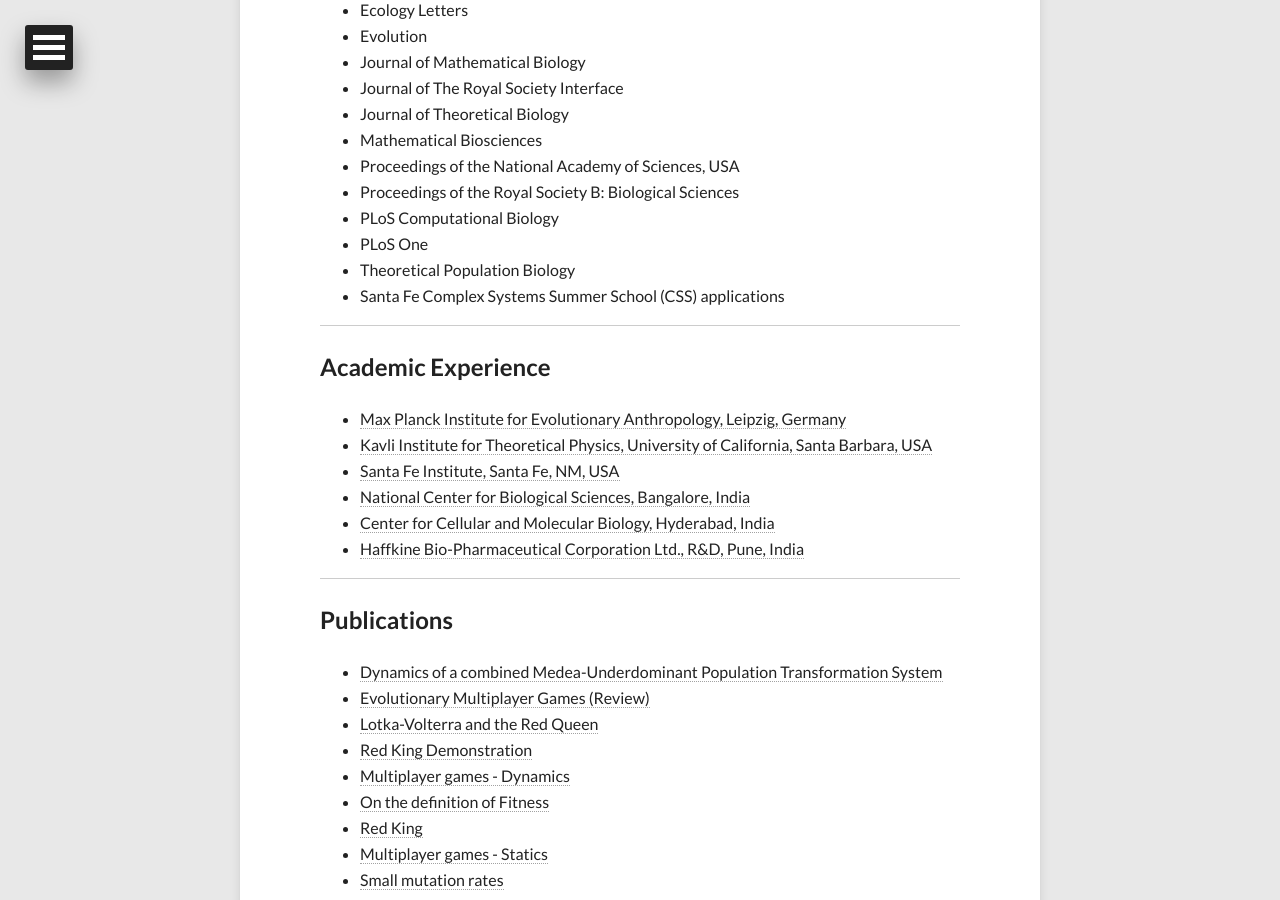
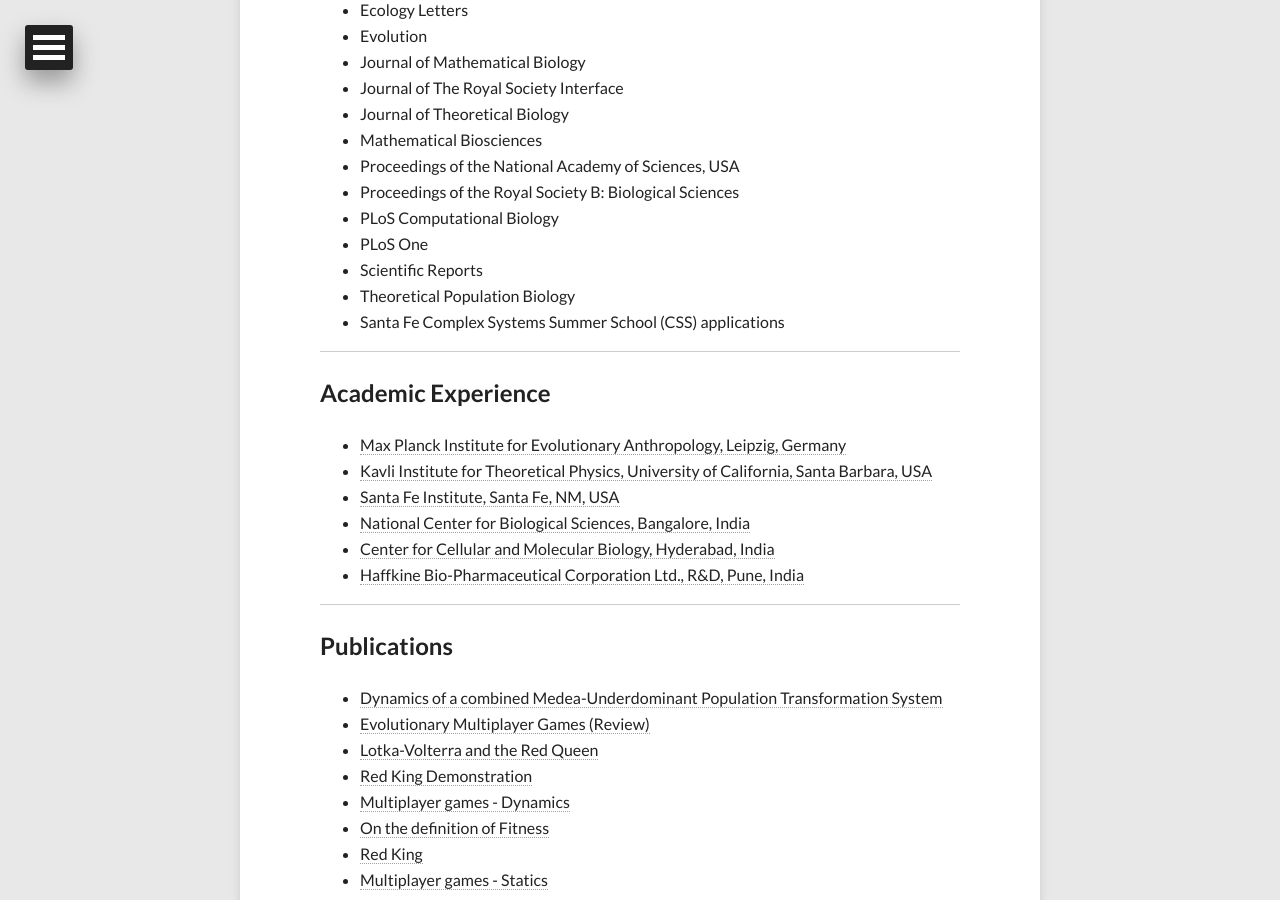
Before and after one commit to gokhalechaitanya/gokhalechaitanya.github.io, a Jekyll site: the page built from learn.md, in a window 1280 px wide and 900 px high, scrolled down 1758 px. Built offline with Jekyll 4.4.1, drawn with Linux system fonts in a browser that asks for light colours; nearby versions of some CDN libraries.

Commit message:
Added Scientific Reports

```diff
--- a/learn.md
+++ b/learn.md
@@ -67,6 +67,7 @@
 + Proceedings of the Royal Society B: Biological Sciences
 + PLoS Computational Biology
 + PLoS One
++ Scientific Reports
 + Theoretical Population Biology
 + Santa Fe Complex Systems Summer School (CSS) applications
 
```
